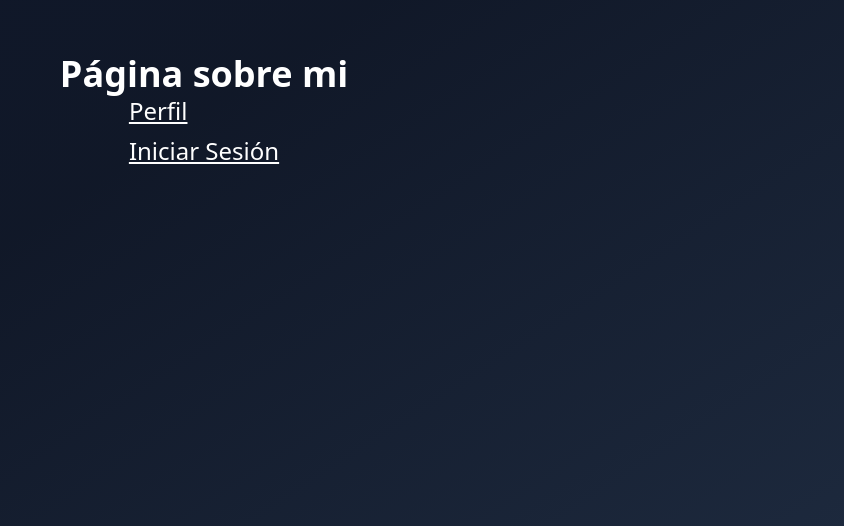
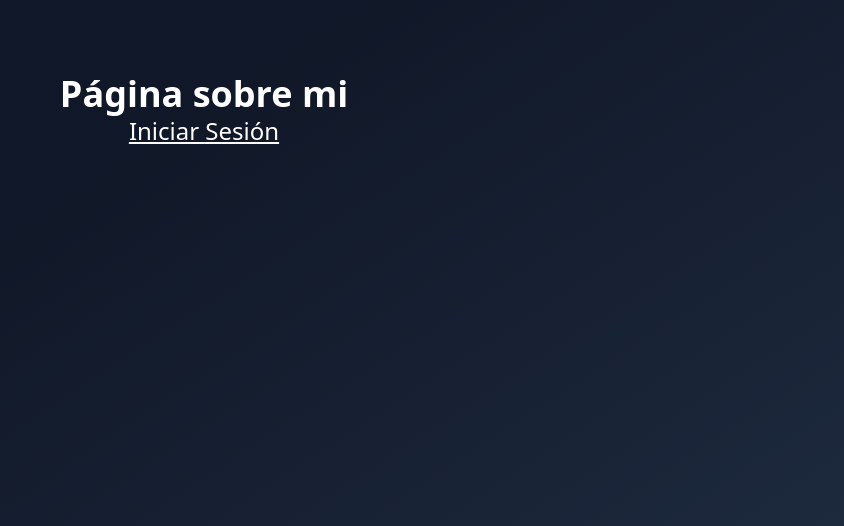
Before and after one commit to LangerTwo/React-TypeScript, a React (Vite) app in the folder 04-hooks-app/: page / in a window 1280 px wide. Shown: the part 306-832 px from the top of the page, without its empty margins (436-1280 px from the left). Built offline with nearby package versions, Linux system fonts and the light colour scheme.

Commit message:
Diseño condicional dependiendo de la sesión

```diff
--- a/04-hooks-app/src/09-useContext/ProfessionalApp.tsx
+++ b/04-hooks-app/src/09-useContext/ProfessionalApp.tsx
@@ -6,7 +6,7 @@
 export const ProfessionalApp = () => {
     return (
         <UserContextProvider>
-            <div className="bg-linear w-full">
+            <div className="bg-linear">
                 <RouterProvider router={appRouter} />
             </div>
         </UserContextProvider>
--- a/04-hooks-app/src/09-useContext/context/UserContext.tsx
+++ b/04-hooks-app/src/09-useContext/context/UserContext.tsx
@@ -11,6 +11,7 @@
     //State
     authStatus: AuthStatus;
     user: User | null;
+    isAuthenticated: boolean;
 
     //Methods
     login: (userId: number) => boolean;
@@ -58,6 +59,8 @@
 
     return <UserContext value={{
         authStatus: authStatus,
+        isAuthenticated: authStatus === 'authenticated',
+
         user: user,
         login: handleLogin,
         logout: handleLogout,
--- a/04-hooks-app/src/09-useContext/pages/about/AboutPage.tsx
+++ b/04-hooks-app/src/09-useContext/pages/about/AboutPage.tsx
@@ -1,14 +1,35 @@
+import { use } from "react"
 import { Link } from "react-router"
+import { UserContext } from "../../context/UserContext"
+import { Button } from "../../../components/ui/button";
 
 export const AboutPage = () => {
+  const { isAuthenticated, logout } = use(UserContext);
+
   return (
     <div className="flex flex-col items-center justify-center min-h-screen">
       <h1 className="text-4xl font-bold">Página sobre mi</h1>
       <hr />
 
       <div className="flex flex-col gap-2">
-        <Link to="/profile" className="hover:text-blue-500 underline text-2xl">Perfil</Link>
-        <Link to="/login" className="hover:text-blue-500 underline text-2xl">Iniciar Sesión</Link>
+        {/* Perfil de usuario si tiene sesión */}
+        {isAuthenticated && (
+          <Link
+            to="/profile"
+            className="hover:text-blue-500 underline text-2xl"
+          >
+            Perfil
+          </Link>
+        )}
+
+        {/* Login Logout */}
+        {isAuthenticated ? (
+          <Button variant="destructive" className="mt-4" onClick={logout}>
+            Salir
+          </Button>
+        ) : (
+          <Link to="/login" className="hover:text-blue-500 underline text-2xl">Iniciar Sesión</Link>
+        )}
       </div>
     </div>
   )
```
